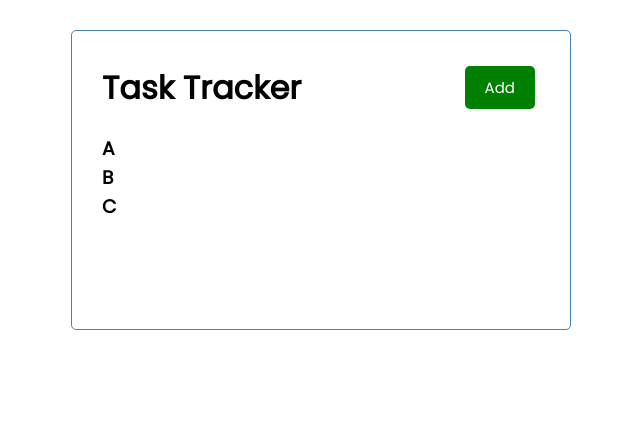
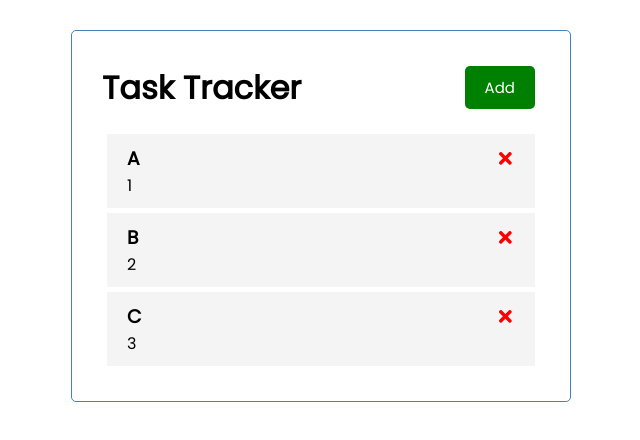
Before and after one commit to uzairchhapra/react-task-tracker, a React (Create React App) app: page / in a window 1280 px wide. Shown: the top 440 px of the page, without its empty margins (319-959 px from the left). Built offline with nearby package versions, Linux system fonts and the light colour scheme.

Commit message:
tasks delete using filter

```diff
--- a/package.json
+++ b/package.json
@@ -8,6 +8,7 @@
     "@testing-library/user-event": "^12.8.3",
     "react": "^17.0.1",
     "react-dom": "^17.0.1",
+    "react-icons": "^4.2.0",
     "react-scripts": "4.0.3",
     "web-vitals": "^1.1.0"
   },
--- a/src/App.js
+++ b/src/App.js
@@ -1,11 +1,40 @@
 import Header from './components/Header';
 import Tasks from './components/Tasks';
+import { useState } from 'react'
+
 
 function App() {
+  const [tasks, setTasks] = useState([
+    {
+      id: 1,
+      text: 'A',
+      day: 1,
+      reminder: true,
+    },
+    {
+      id: 2,
+      text: 'B',
+      day: 2,
+      reminder: false,
+    },
+    {
+      id: 3,
+      text: 'C',
+      day: 3,
+      reminder: true,
+    },
+  ]);
+
+  //Delete Task
+  const deleteTask = (id) => {
+    console.log('delete ', id);
+    setTasks(tasks.filter((task) => task.id !== id));
+  };
+
   return (
     <div className="container">
       <Header title='Task Tracker' />
-      <Tasks />
+      {tasks.length > 0 ? <Tasks tasks={tasks} onDelete={deleteTask} /> : 'No tasks to show'}
     </div>
   );
 }
--- /dev/null
+++ b/src/components/Task.js
@@ -0,0 +1,15 @@
+import { FaTimes } from "react-icons/fa";
+
+const Task = ({ task, onDelete }) => {
+    return (
+        <div className='task'>
+            <h3>
+                {task.text}
+                <FaTimes style={{ color: 'red', cursor: 'pointer' }} onClick={() => onDelete(task.id)} />
+            </h3>
+            <p>{task.day}</p>
+        </div>
+    )
+}
+
+export default Task
--- a/src/components/Tasks.js
+++ b/src/components/Tasks.js
@@ -1,30 +1,11 @@
-const tasks = [
-    {
-        id: 1,
-        text: 'A',
-        day: 1,
-        reminder: true,
-    },
-    {
-        id: 2,
-        text: 'B',
-        day: 2,
-        reminder: false,
-    },
-    {
-        id: 3,
-        text: 'C',
-        day: 3,
-        reminder: true,
-    },
-];
+import Task from './Task';
 
-const Tasks = () => {
-    console.table(tasks);
+const Tasks = ({ tasks, onDelete }) => {
+    // console.table(tasks);
     return (
         <>
             {tasks.map((task) => (
-                <h3 key={task.id}>{task.text}</h3>
+                <Task key={task.id} task={task} onDelete={onDelete} />
             ))}
         </>
     )
```
Also changed, not shown: 1 other file (tests, documents, lock files or other folders).
